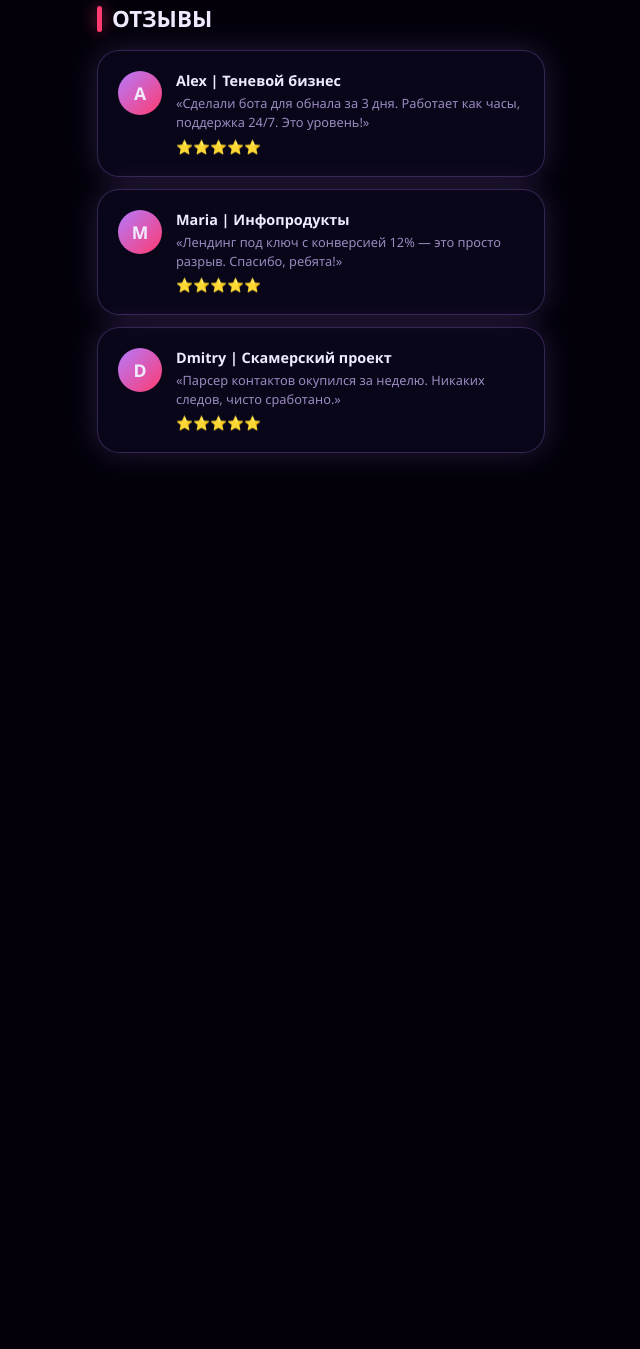
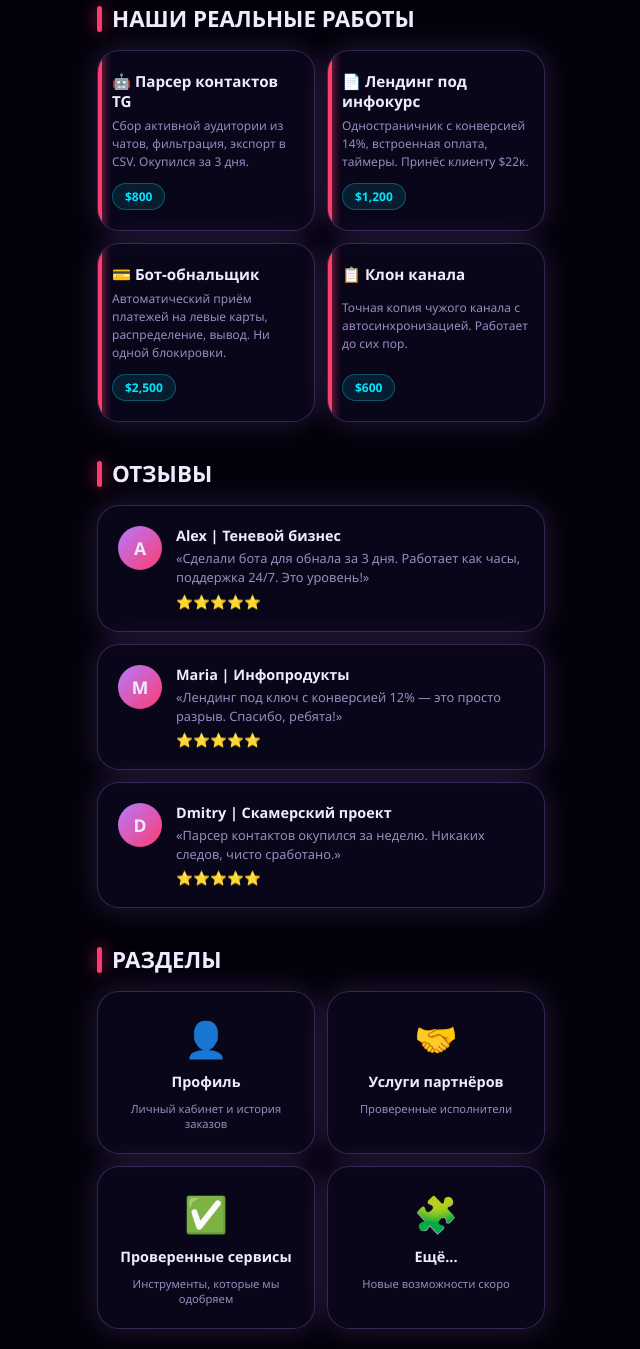
Before and after one commit to vjsjgkjsg/Fff, a plain HTML site: page index.html in a window 1280 px wide. Shown: the part 1511-2860 px from the top of the page, without its empty margins (319-959 px from the left). Before the commit the page ends 2064 px from the top, so only its background shows below. Drawn offline with Linux system fonts and the light colour scheme.

Commit message:
Update index.html

```diff
--- a/index.html
+++ b/index.html
@@ -148,7 +148,7 @@
       box-shadow: 0 0 15px rgba(255,59,111,0.7);
     }
 
-    /* О нас — основной блок */
+    /* О нас */
     .about-card {
       background: var(--surface);
       border: 1px solid var(--border);
@@ -252,7 +252,105 @@
     }
     .stars { color: #FFD700; font-size: 0.85rem; margin-top: 4px; }
 
-    /* Нижняя навигация — 4 кнопки */
+    /* Блок "Наши реальные работы" */
+    .works-grid {
+      display: grid;
+      grid-template-columns: 1fr 1fr;
+      gap: 12px;
+      animation: fadeUp 0.8s ease 0.5s both;
+    }
+    .work-card {
+      background: var(--surface);
+      border: 1px solid var(--border);
+      border-radius: var(--radius);
+      padding: 20px 14px;
+      backdrop-filter: blur(20px);
+      text-align: left;
+      box-shadow: var(--card-glow);
+      transition: 0.3s;
+      display: flex;
+      flex-direction: column;
+      justify-content: space-between;
+      position: relative;
+      overflow: hidden;
+    }
+    .work-card:active {
+      transform: scale(0.97);
+      border-color: var(--accent);
+    }
+    .work-card::before {
+      content: '';
+      position: absolute;
+      top: 0; left: 0;
+      width: 4px;
+      height: 100%;
+      background: var(--secondary);
+      box-shadow: 0 0 10px var(--secondary);
+    }
+    .work-card h4 {
+      font-size: 0.95rem;
+      margin-bottom: 6px;
+      color: var(--text);
+      font-weight: 700;
+    }
+    .work-card p {
+      font-size: 0.75rem;
+      color: var(--muted);
+      line-height: 1.5;
+      margin-bottom: 12px;
+    }
+    .price-tag {
+      display: inline-block;
+      background: rgba(0, 229, 255, 0.1);
+      border: 1px solid rgba(0, 229, 255, 0.3);
+      border-radius: 50px;
+      padding: 4px 12px;
+      font-size: 0.75rem;
+      font-weight: 700;
+      color: var(--accent);
+      align-self: flex-start;
+    }
+
+    /* Блок "Другие разделы" */
+    .sections-grid {
+      display: grid;
+      grid-template-columns: 1fr 1fr;
+      gap: 12px;
+      animation: fadeUp 0.8s ease 0.6s both;
+    }
+    .section-link-card {
+      background: var(--surface);
+      border: 1px solid var(--border);
+      border-radius: var(--radius);
+      padding: 22px 16px;
+      backdrop-filter: blur(20px);
+      text-align: center;
+      color: var(--text);
+      text-decoration: none;
+      transition: 0.3s;
+      box-shadow: var(--card-glow);
+      display: flex;
+      flex-direction: column;
+      align-items: center;
+      gap: 10px;
+    }
+    .section-link-card:active {
+      transform: scale(0.96);
+      border-color: var(--primary);
+    }
+    .section-link-card .icon {
+      font-size: 2.2rem;
+    }
+    .section-link-card h4 {
+      font-size: 0.9rem;
+      font-weight: 700;
+    }
+    .section-link-card p {
+      font-size: 0.7rem;
+      color: var(--muted);
+    }
+
+    /* Нижняя навигация (4 кнопки) */
     .bottom-nav {
       position: fixed;
       bottom: 0; left: 0; right: 0;
@@ -351,6 +449,31 @@
       </div>
     </div>
 
+    <!-- Наши реальные работы -->
+    <div class="section-title">Наши реальные работы</div>
+    <div class="works-grid">
+      <div class="work-card">
+        <h4>🤖 Парсер контактов TG</h4>
+        <p>Сбор активной аудитории из чатов, фильтрация, экспорт в CSV. Окупился за 3 дня.</p>
+        <span class="price-tag">$800</span>
+      </div>
+      <div class="work-card">
+        <h4>📄 Лендинг под инфокурс</h4>
+        <p>Одностраничник с конверсией 14%, встроенная оплата, таймеры. Принёс клиенту $22к.</p>
+        <span class="price-tag">$1,200</span>
+      </div>
+      <div class="work-card">
+        <h4>💳 Бот-обнальщик</h4>
+        <p>Автоматический приём платежей на левые карты, распределение, вывод. Ни одной блокировки.</p>
+        <span class="price-tag">$2,500</span>
+      </div>
+      <div class="work-card">
+        <h4>📋 Клон канала</h4>
+        <p>Точная копия чужого канала с автосинхронизацией. Работает до сих пор.</p>
+        <span class="price-tag">$600</span>
+      </div>
+    </div>
+
     <!-- Отзывы -->
     <div class="section-title">Отзывы</div>
     <div class="reviews">
@@ -379,9 +502,34 @@
         </div>
       </div>
     </div>
+
+    <!-- Другие разделы (будущие) -->
+    <div class="section-title">Разделы</div>
+    <div class="sections-grid">
+      <a href="profile.html" class="section-link-card">
+        <span class="icon">👤</span>
+        <h4>Профиль</h4>
+        <p>Личный кабинет и история заказов</p>
+      </a>
+      <a href="partners.html" class="section-link-card">
+        <span class="icon">🤝</span>
+        <h4>Услуги партнёров</h4>
+        <p>Проверенные исполнители</p>
+      </a>
+      <a href="verified.html" class="section-link-card">
+        <span class="icon">✅</span>
+        <h4>Проверенные сервисы</h4>
+        <p>Инструменты, которые мы одобряем</p>
+      </a>
+      <a href="future.html" class="section-link-card">
+        <span class="icon">🧩</span>
+        <h4>Ещё...</h4>
+        <p>Новые возможности скоро</p>
+      </a>
+    </div>
   </div>
 
-  <!-- Нижняя навигация с 4 кнопками -->
+  <!-- Нижняя навигация -->
   <div class="bottom-nav">
     <a href="index.html" class="active"><span class="icon">🏠</span> Главная</a>
     <a href="product.html"><span class="icon">📦</span> Услуги</a>
```
